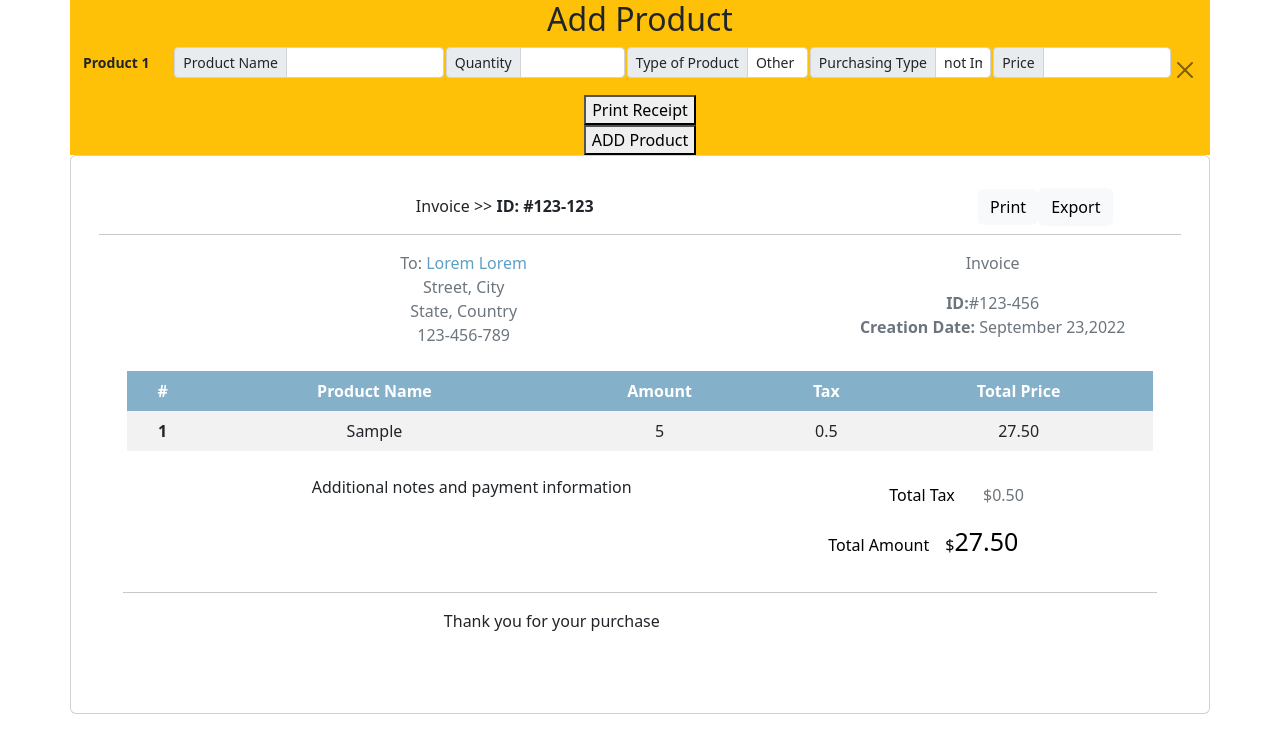
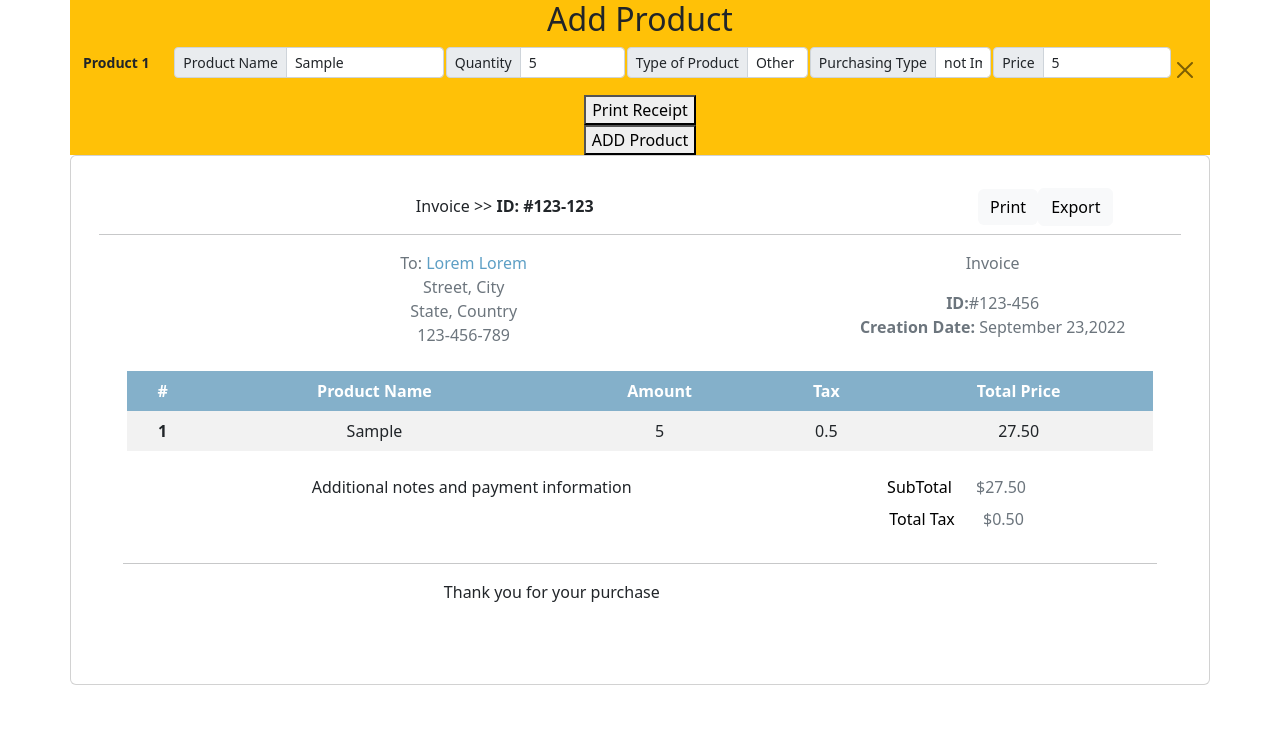
Before and after one commit to BedirhanTalhaKuzucu/sales-taxes-project-with-tdd, a React (Create React App) app: page / in a window 1280 px wide. Both pictures are taken after typing "Sample", "5", "5" into the empty fields and a click on the button "Print Receipt". Shown: the top 752 px of the page. Built offline with nearby package versions, Linux system fonts and the light colour scheme.

Commit message:
error fixed

```diff
--- a/src/components/ProductsForm/ProductsForm.js
+++ b/src/components/ProductsForm/ProductsForm.js
@@ -69,13 +69,12 @@ function ProductsForm({setproductList, setlistOpen}) {
     setproductList(productDetails)
 
     setlistOpen(true)
-    setproductDetails(defaultDetails)
+    // setproductDetails(defaultDetails)
   }
 
 
   const handleChange = (e) => {
     let index =  productDetails.findIndex(item => item.id === Number(e.target.id))
-    console.log(index);
     let newArray = [...productDetails]
     newArray[index][`${e.target.name}`] = e.target.value
     setproductDetails( newArray )
--- a/src/components/ReceiptDetails/ReceiptDetails.js
+++ b/src/components/ReceiptDetails/ReceiptDetails.js
@@ -113,16 +113,15 @@ function ReceiptDetails({ productList, listOpen }) {
                 </div>
                 <div class="col-xl-3">
                   <ul class="list-unstyled">
+                    <li class="text-muted ms-3" >
+                      <span class="text-black me-4"  >SubTotal</span>
+                      $<span data-testid="totalPrice" >{totalPrice?.subTotal}  </span>
+                    </li>
                     <li class="text-muted ms-3 mt-2" >
                       <span class="text-black me-4"  >Total Tax </span>
                       $<span data-testid="totalTax" >{totalPrice?.totalTax}</span>
                     </li>
                   </ul>
-                  <p class="text-black float-start">
-                    <span class="text-black me-3"> Total Amount</span>
-                    $<span data-testid="totalPrice" style={{ "font-size": "25px" }} >{totalPrice?.subTotal}  </span>
-
-                  </p>
                 </div>
               </div>
               <hr />
```
